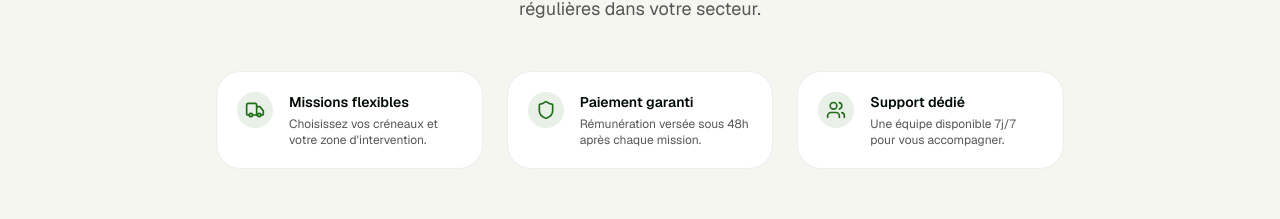
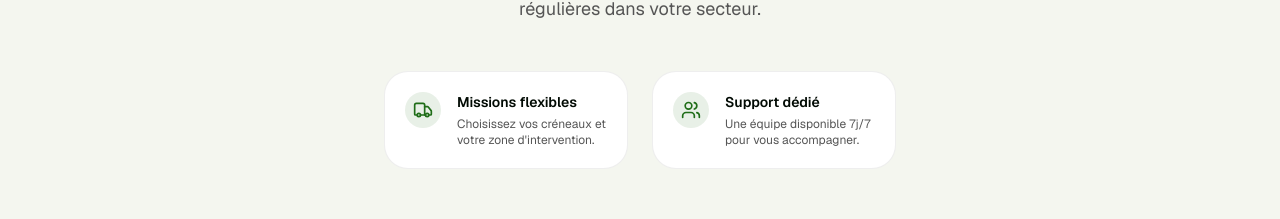
Before and after one commit to Oualid-coder/transport24h-web, a Next.js app: page /partners in a window 1280 px wide. Shown: the part 308-527 px from the top of the page. Built offline with nearby package versions, Linux system fonts and the light colour scheme; no server answers.

Commit message:
fix: retire la carte Paiement garanti (mention 48h obsolete) de la page partenaires

```diff
--- a/app/partners/page.tsx
+++ b/app/partners/page.tsx
@@ -289,17 +289,12 @@ export default function PartnersPage() {
           </div>
 
           {/* Avantages */}
-          <div className="mt-12 grid gap-6 sm:grid-cols-3">
+          <div className="mt-12 grid gap-6 sm:grid-cols-2 sm:max-w-lg sm:mx-auto">
             {[
               {
                 icon: <Truck className="size-5 text-primary" />,
                 title: "Missions flexibles",
                 desc: "Choisissez vos créneaux et votre zone d'intervention.",
-              },
-              {
-                icon: <Shield className="size-5 text-primary" />,
-                title: "Paiement garanti",
-                desc: "Rémunération versée sous 48h après chaque mission.",
               },
               {
                 icon: <Users className="size-5 text-primary" />,
```
